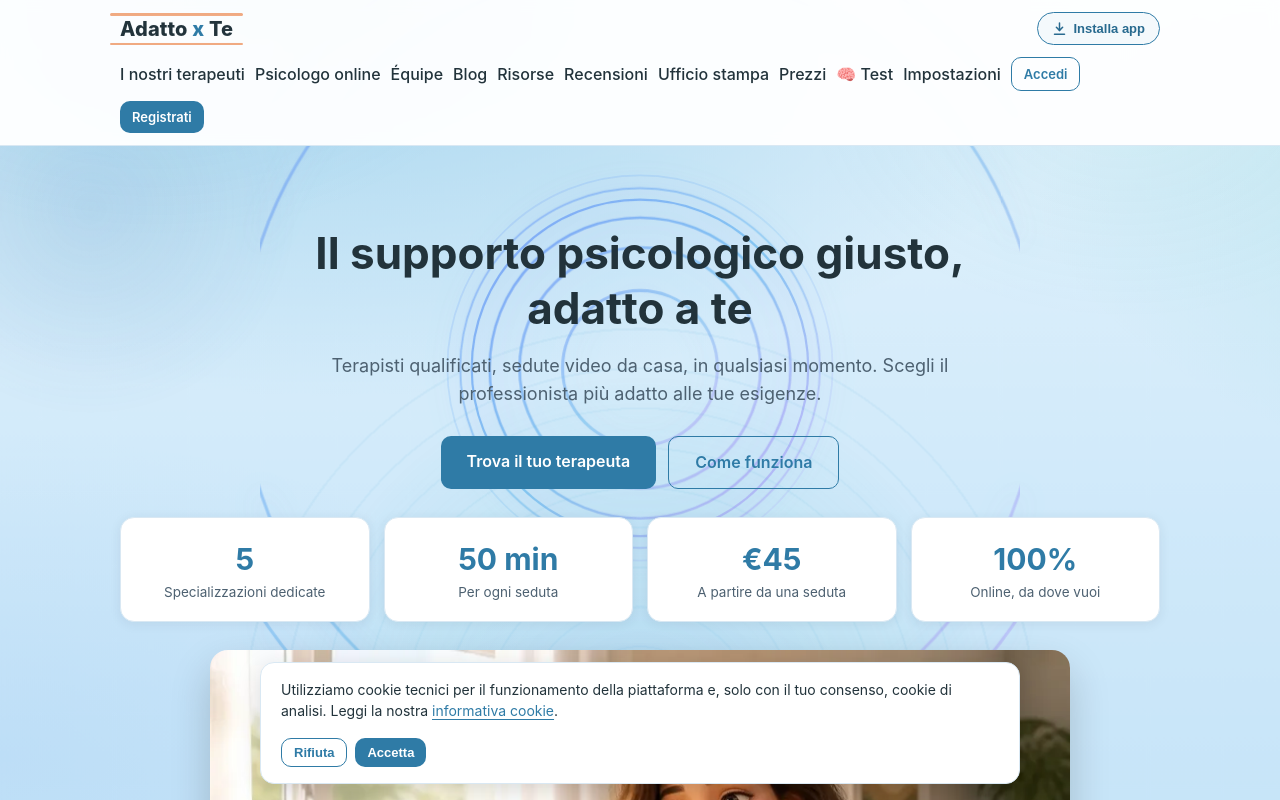
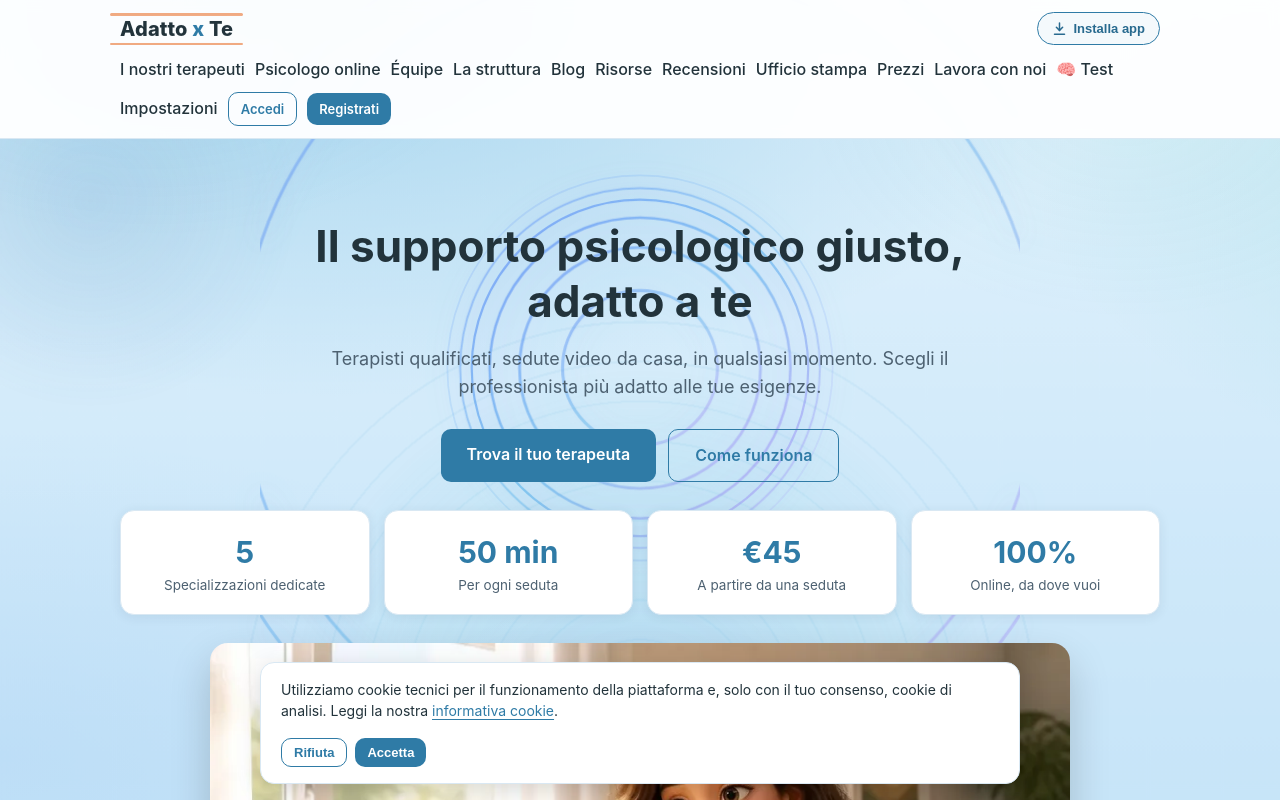
Before and after one commit to antonio-durso/adattoxte, a React (Vite) app in the folder frontend/: page / in a window 1280 px wide. Shown: the top 800 px of the page. Built offline with nearby package versions, Linux system fonts and the light colour scheme; no server answers.

Commit message:
nav: voci 'La struttura' e 'Lavora con noi' nel menu di navigazione

```diff
--- a/frontend/src/components/Navbar.jsx
+++ b/frontend/src/components/Navbar.jsx
@@ -113,11 +113,13 @@ export default function Navbar() {
           <Link to={enPrefix + '/terapeuti'}>{t('nav.therapists')}</Link>
           <Link to={enPrefix + '/psicologo-online'}>{t('nav.online')}</Link>
           <Link to={enPrefix + '/equipe'}>{t('nav.equipe')}</Link>
+          <Link to={enPrefix + '/struttura'}>La struttura</Link>
           <Link to={enPrefix + '/blog'}>{t('nav.blog')}</Link>
           <Link to={enPrefix + '/risorse'}>{t('nav.risorse')}</Link>
           <Link to={enPrefix + '/recensioni'}>{t('nav.reviews')}</Link>
           <Link to={enPrefix + '/ufficio-stampa'}>Ufficio stampa</Link>
           <Link to={enPrefix + '/prezzi'}>Prezzi</Link>
+          <Link to={enPrefix + '/lavora-con-noi'}>Lavora con noi</Link>
           <Link to={enPrefix + '/test'}>🧠 Test</Link>
           {areaLink && (
             <Link to={areaLink}>
```
